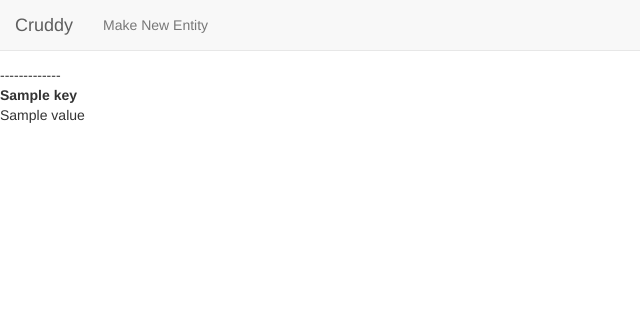
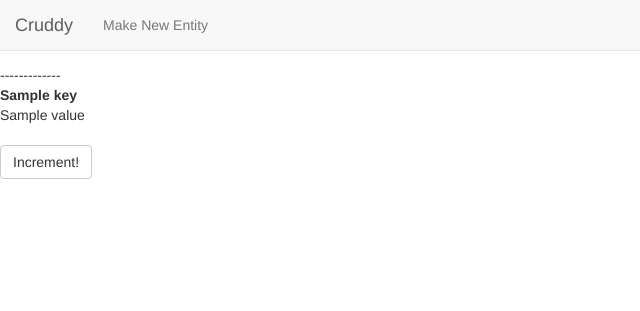
Before and after one commit to samc1213/cruddy, a Flask app: template templates/list.html in a window 1280 px wide. Shown: the top 311 px of the page, without its empty margins (0-640 px from the left). Run offline with Flask 2, Linux system fonts and the light colour scheme; the template is opened without the code that fills it: most values are stand-ins (such as "Sample title", 1, 10 or a date in 2020); some libraries are stand-ins or nearby versions.

Commit message:
just need to add update to database.
increment/<ename> is function to finish updating with increment to
dynamodb

```diff
--- a/application.py
+++ b/application.py
@@ -76,6 +76,18 @@ def seemyform(ename):
         return redirect(url_for('seemylist', ename=ename))
     return render_template('entityinstanceform.html', form=form, action=acc, entityname=ename)
 
+
+
+#code finds the element of the keytochange and has the entityname of the thing, just need to update database, refreshes page aferwards
+@application.route('/increment/<ename>', methods=['GET', 'POST'])
+def increment(ename):
+    if request.method == 'POST':
+        keytofind = request.form['keytochange']
+        application.logger.debug(keytofind)
+        return redirect(url_for('seemylist', ename=ename))
+
+
+
 @application.route('/seemylist/<ename>', methods=['GET'])
 def seemylist(ename):
     entitytable = Table(ename, connection=conn)
@@ -83,6 +95,7 @@ def seemylist(ename):
     curentity = entities.get_item(entityname=ename)
     fields = json.loads(curentity['fields'])
     outputdictlist = []
+    acc = '/increment/'+ename
     for d in dictlist:
         for key, value in d.iteritems():
             if key[0:5] == 'field':
@@ -93,7 +106,8 @@ def seemylist(ename):
                 outputdictlist.append(newdict)
     application.logger.debug(dictlist)
     # return render_template('form.html', form=form, action=acc)
-    return render_template('list.html', dictlist=outputdictlist)
+    return render_template('list.html', dictlist=outputdictlist, entityname=ename, action=acc)
+
 
 
 if __name__ == '__main__':
--- a/templates/list.html
+++ b/templates/list.html
@@ -3,11 +3,21 @@
 {% block content %}
 {% for dict in dictlist %}
 -------------
+<!-- I moved the for line up one is this gonna fuck it up?-->
+{% for key, value in dict.iteritems() %}
 <dl>
-  {% for key, value in dict.iteritems() %}
+
             <dt>{{ key }}</dt>
             <dd>{{ value }}</dd>
-      {% endfor %}
+
 </dl>
+<form action="{{action}}" method="post">
+	<input type="hidden" name="keytochange" id="keytochangeid" value="{{key}}">
+    <button type="submit" class = "btn btn-default"> Increment!</button>
+</form>
 {% endfor %}
+
+
+{% endfor %}
+
 {% endblock %}
```
